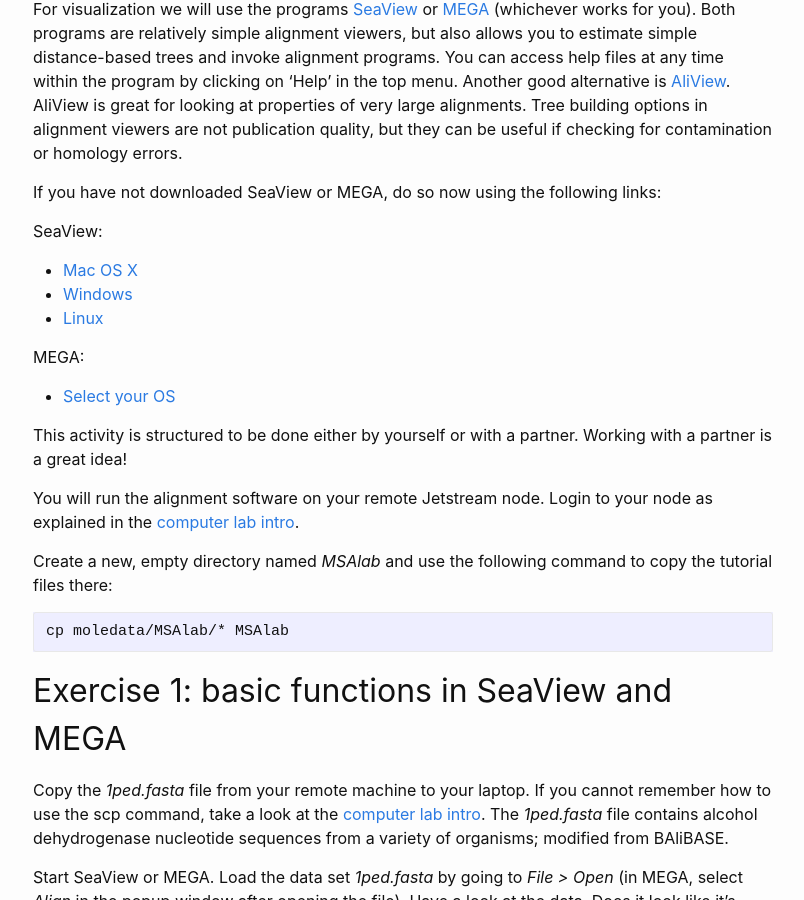
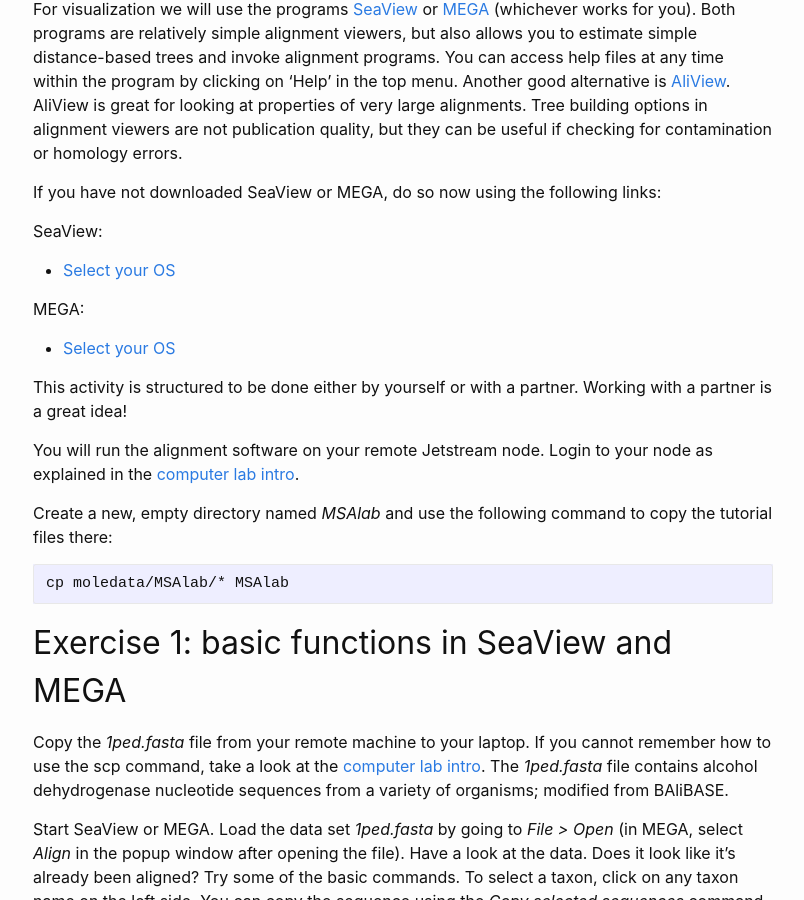
Before and after one commit to molevolworkshop/molevolworkshop.github.io, a Jekyll site: the page built from software/alignment-lab.md, in a window 1280 px wide and 900 px high, scrolled down 1196 px. Shown: the whole window, without its empty margins (237-1041 px from the left). Built offline with Jekyll 4.4.1, drawn with Linux system fonts in a browser that asks for light colours.

Commit message:
fixed seaview url to point to version 5

```diff
--- a/software/alignment-lab.md
+++ b/software/alignment-lab.md
@@ -67,14 +67,8 @@
 
 If you have not downloaded SeaView or MEGA, do so now using the following links:
 
-{% comment %}
 SeaView:
 * [Select your OS](http://doua.prabi.fr/software/seaview)
-{% endcomment %}
-SeaView:
-* [Mac OS X](https://web.archive.org/web/20141011000249/http://doua.prabi.fr/software/seaview_data/seaview4.zip)
-* [Windows](https://web.archive.org/web/20141011000249/http://doua.prabi.fr/software/seaview_data/seaview4.exe)
-* [Linux](https://web.archive.org/web/20141011000249/http://doua.prabi.fr/software/seaview_data/seaview4-64.tgz)
 
 MEGA:
 * [Select your OS](https://megasoftware.net/)
@@ -88,13 +82,6 @@
 ~~~~~~
 cp moledata/MSAlab/* MSAlab
 ~~~~~~
-{% comment %}
-curl -O https://molevolworkshop.github.io/assets/data/MSAlab.zip
-Unzip the datafile using:
-~~~~~~
-unzip MSAlab.zip
-~~~~~~
-{% endcomment %}
 
 ## Exercise 1: basic functions in SeaView and MEGA
 
```
